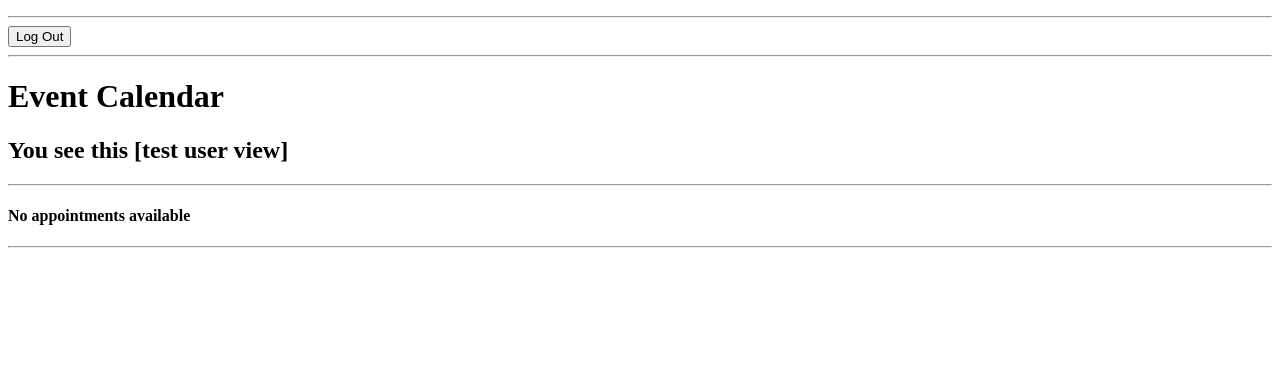
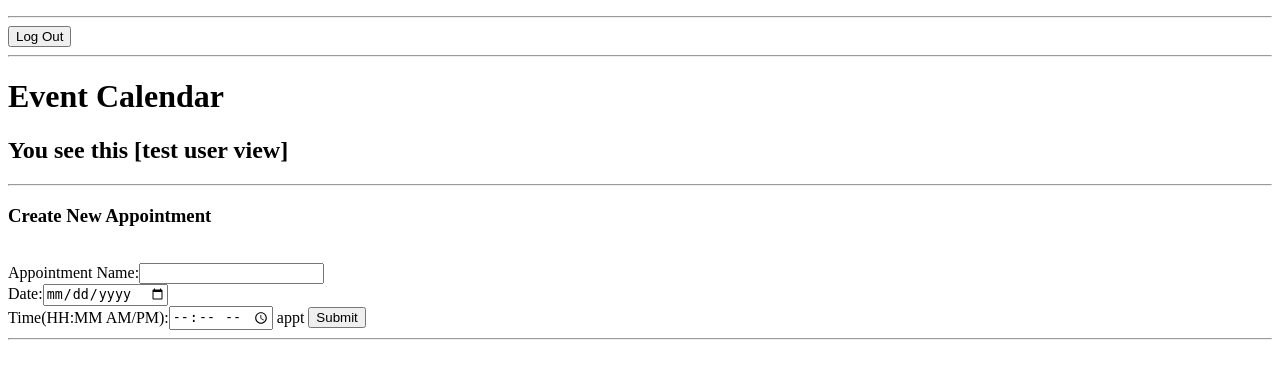
Before and after one commit to memuunkie/HBProject_research_library_app, a Flask app: template templates/library_events.html in a window 1280 px wide. Shown: the part 54-433 px from the top of the page. Run offline with Flask 2, Linux system fonts and the light colour scheme; the template is opened without the code that fills it, so the values that code supplies are empty; parts of the project's set-up code (start-up, migrations or seed data) failed here and were passed over.

Commit message:
Added app route function to add new appt request to db

```diff
--- a/server.py
+++ b/server.py
@@ -8,7 +8,7 @@ from flask_debugtoolbar import DebugToolbarExtension
 
 from sqlalchemy import and_, or_
 
-from model import Book, User, Visit, VisitItem
+from model import Book, User, Visit, VisitItem, Appt
 from model import connect_to_db, db
 
 from integrate import show_events_python, get_credentials
@@ -130,6 +130,23 @@ def display_visitors():
     return jsonify(all_visits)
 
 
+@app.route('/display-appts')
+def get_appt_requests():
+
+    appts = Appt.query.filter(Appt.is_confirmed == False).all()
+
+    all_appts = []
+
+    if len(appts) > 0:
+        for appt in appts:
+            x = appt.user.serialize()
+            x.update(appt.serialize())
+            all_appts.append(x)
+        print jsonify(all_appts)
+    else:
+        return "No appointment requests"
+
+
 @app.route('/find-users.json', methods=['GET'])
 def find_user():
     """Do a search of user and return a list of possible matches"""
@@ -181,7 +198,7 @@ def add_user():
                             create_date=datetime.now())
         else:
             new_user = User(email=email, fname=fname, lname=lname,
-                            password='y0urt3mpCHSpswd',
+                            password='1234abc',
                             create_date=datetime.now())
         db.session.add(new_user)
         db.session.commit()
@@ -382,10 +399,19 @@ def return_books():
 def make_appt():
     """send an appointment request from user"""
 
-    appt = request.form.get('appt')
+    appt_link = request.form.get('appt')
+    user = session['user']
 
-    print "got it"
-    return "Got it"
+    any_appts = Appt.query.filter(Appt.user_id == user,
+                                  Appt.is_confirmed == False).all()
+
+    if len(any_appts) > 0:
+        return "You have already have a pending appointment request."
+    else:
+        new_appt = Appt(user_id=user, appt_link=appt_link)
+        db.session.add(new_appt)
+        db.session.commit()
+        return "Your appointment request has been sent."
 
 
 
--- a/static/library-functions.js
+++ b/static/library-functions.js
@@ -255,6 +255,23 @@ $("#display-visits").on('click', getCurrentVisitors);
 //library_view.html
 
 /*************
+    For display patron request for appointments
+*************/
+
+function displayApptRequests(results) {
+    console.log(results)
+}
+
+function getApptRequests(evt) {
+    //send query to server for all current checkin in visitors
+    evt.preventDefault();
+
+    $.get("/display-appts", displayApptRequests);
+}
+
+$("#display-appts").on("click", getApptRequests);
+
+/*************
     For logging in
 *************/
 
@@ -344,13 +361,12 @@ $("#add-user").on("submit", registerUser)
 
 function confirmSent(results) {
 
-
     $("#appt-selection-list").remove();
     var apptMsg = $("#appt-block");
 
     console.log(results);
 
-    apptMsg.append("<p> Your appointment request has been sent. </p>");
+    apptMsg.append("<p>" + results + "</p>");
 }
 
 function chooseEvent(evt) {
--- a/templates/library_events.html
+++ b/templates/library_events.html
@@ -19,6 +19,10 @@
 
         <p>Appt requests from Patrons</p>
 
+        <button id="display-appts" class="btn btn-primary">Open Appointment Requests</button>
+
+        <div id="msg-bad"></div>
+
         <div>
             <ul id="appt-requests"> </ul>
         </div>
@@ -29,16 +33,10 @@
 
     {% endif %}
 
-<!--     <div id="new-event">
-        <h3>Create New Appointment</h3>
-        <form id="new_appt" action="/create-event" method="GET">
-            <div class="form-group">
-                <br>Date:<input id="add-date"class="form-control" type="date" name="date" required>
-                <br>Time(HH:MM AM/PM):<input id="add-time"class="form-control" type="time" name="time" required>
-        appt        <input type="submit" value="Submit">
-    </div> -->
+
 
     <hr>
+    {% if user == 'USER' %}
     <div>
 
         {% if events %}
@@ -66,7 +64,19 @@
 
         {% endif %}
     </div>
+    {% else %}
 
+    <div id="new-event">
+        <h3>Create New Appointment</h3>
+        <form id="new_appt" action="/create-event" method="GET">
+            <div class="form-group">
+                <br>Appointment Name:<input id="add-title" class="form-control" type="text" name="title" required>
+                <br>Date:<input id="add-date"class="form-control" type="date" name="date" required>
+                <br>Time(HH:MM AM/PM):<input id="add-time"class="form-control" type="time" name="time" required>
+        appt        <input type="submit" value="Submit">
+    </div>
+
+    {% endif %}
     <hr>
 
 <script src="http://code.jquery.com/jquery.js"></script>
```
Also changed, not shown: model.py (+27 -0 lines).
